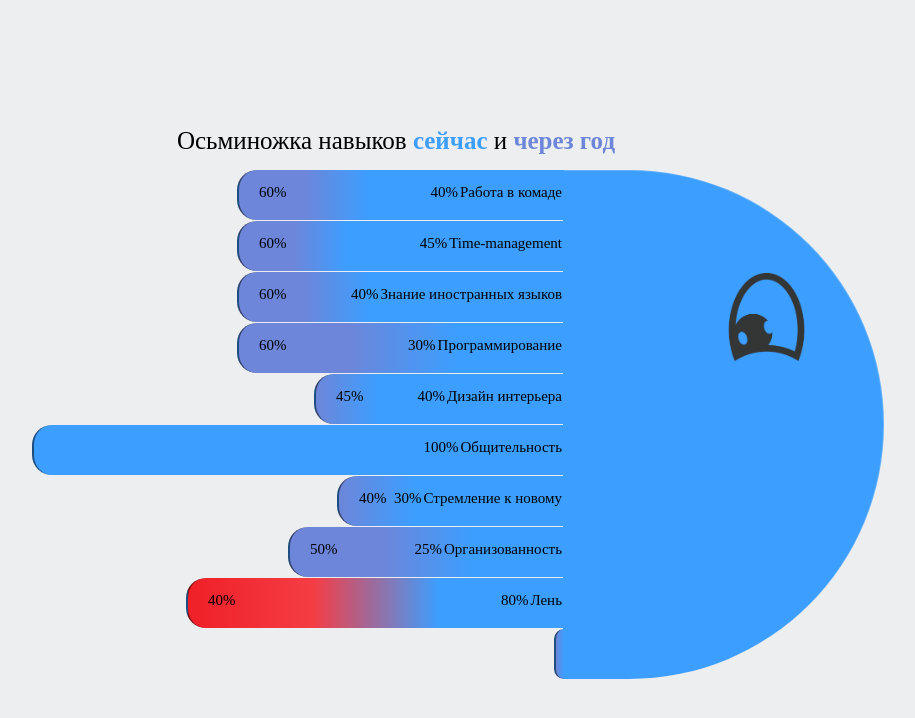
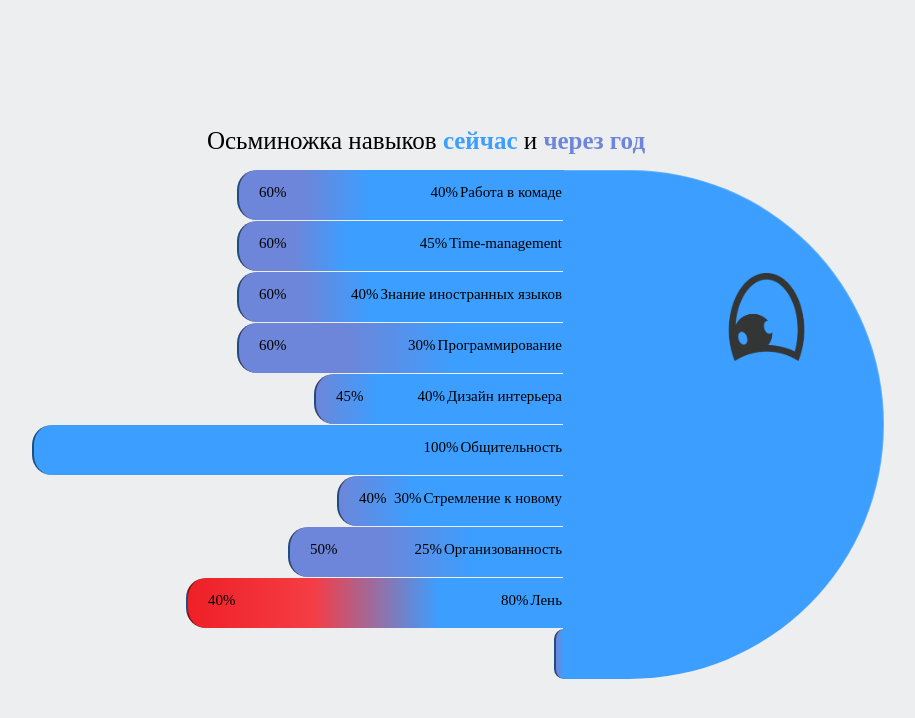
Before and after one commit to priwatm/Skills, a plain HTML site: page index.html in a window 1280 px wide. Shown: the whole page, without its empty margins (214-1129 px from the left). Drawn offline with Linux system fonts and the light colour scheme.

Commit message:
Add files via upload

```diff
--- a/source/css/MyStyle.css
+++ b/source/css/MyStyle.css
@@ -1,11 +1,10 @@
-
 
 .octopus-body *{-webkit-user-select:none;-moz-user-select:none;-ms-user-select:none;user-select:none}
 .octopus-body.disabled{pointer-events:none}
 
 .text-body
 {
-    position:relative;  top: 128px; width: 100%; font-size: 25px; text-align: center; margin-left: -30px;
+    position:relative;  top: 128px; width: 100%; font-size: 25px; text-align: center;
 }
 .color-1{
     color: #3c9eff;
```
